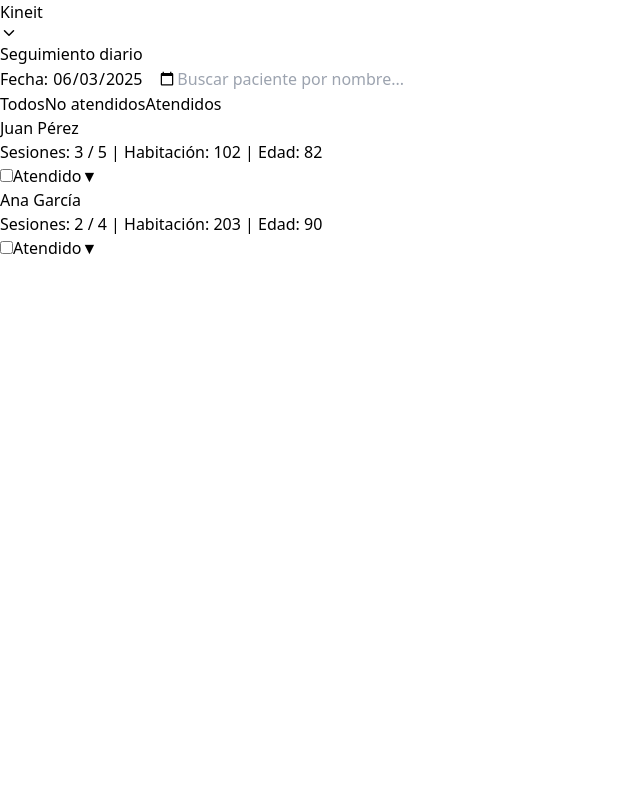
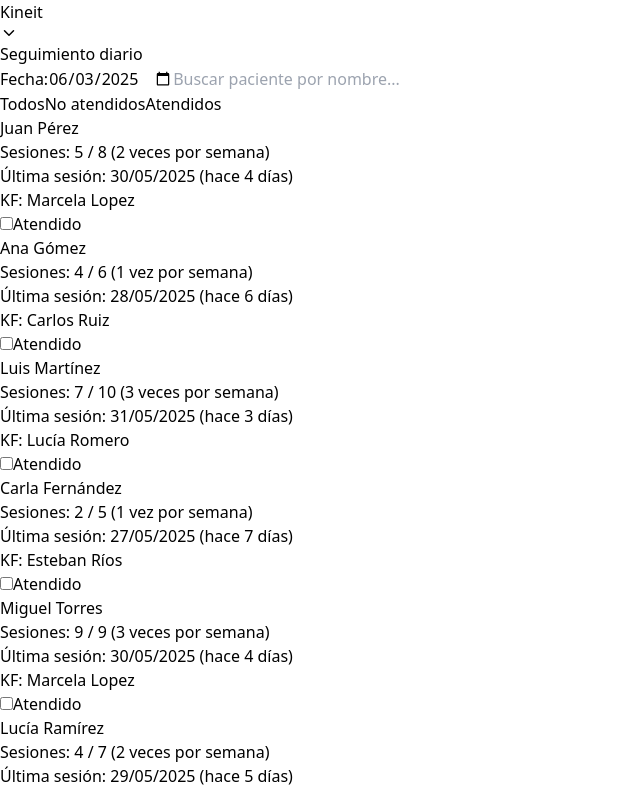
Before and after one commit to leonardo-santucho/keneit-front, a React (Vite) app: page /patients-daily-follow-up in a window 1280 px wide. Shown: the top 792 px of the page, without its empty margins (0-640 px from the left). Built offline with nearby package versions, Linux system fonts and the light colour scheme.

Commit message:
change PatientsDailyFollowUP to MVP

```diff
--- a/src/data/patientsMock.js
+++ b/src/data/patientsMock.js
@@ -1,5 +1,13 @@
+// patientsMock.js
 export const patientsMock = [
-  { id: 1, name: "Juan Pérez", age: 82, room: "102", status: "Active" },
-  { id: 2, name: "Ana Gómez", age: 90, room: "201", status: "Discharged" },
-  { id: 3, name: "Luis Martínez", age: 76, room: "103", status: "Active" }
+  { id: 1, name: "Juan Pérez", sessionsPlanned: 8, sessionsDone: 5, frequency: "2 veces por semana", lastSession: "2025-05-30", kinesiologist: "Marcela Lopez" },
+  { id: 2, name: "Ana Gómez", sessionsPlanned: 6, sessionsDone: 4, frequency: "1 vez por semana", lastSession: "2025-05-28", kinesiologist: "Carlos Ruiz" },
+  { id: 3, name: "Luis Martínez", sessionsPlanned: 10, sessionsDone: 7, frequency: "3 veces por semana", lastSession: "2025-05-31", kinesiologist: "Lucía Romero" },
+  { id: 4, name: "Carla Fernández", sessionsPlanned: 5, sessionsDone: 2, frequency: "1 vez por semana", lastSession: "2025-05-27", kinesiologist: "Esteban Ríos" },
+  { id: 5, name: "Miguel Torres", sessionsPlanned: 9, sessionsDone: 9, frequency: "3 veces por semana", lastSession: "2025-05-30", kinesiologist: "Marcela Lopez" },
+  { id: 6, name: "Lucía Ramírez", sessionsPlanned: 7, sessionsDone: 4, frequency: "2 veces por semana", lastSession: "2025-05-29", kinesiologist: "Carlos Ruiz" },
+  { id: 7, name: "Pedro Álvarez", sessionsPlanned: 6, sessionsDone: 6, frequency: "2 veces por semana", lastSession: "2025-06-01", kinesiologist: "Lucía Romero" },
+  { id: 8, name: "Laura Herrera", sessionsPlanned: 4, sessionsDone: 3, frequency: "1 vez por semana", lastSession: "2025-05-30", kinesiologist: "Esteban Ríos" },
+  { id: 9, name: "Ricardo Núñez", sessionsPlanned: 8, sessionsDone: 5, frequency: "2 veces por semana", lastSession: "2025-05-25", kinesiologist: "Marcela Lopez" },
+  { id: 10, name: "María Suárez", sessionsPlanned: 5, sessionsDone: 3, frequency: "1 vez por semana", lastSession: "2025-05-29", kinesiologist: "Carlos Ruiz" }
 ];
--- a/src/pages/PatientsDailyFollowUp.jsx
+++ b/src/pages/PatientsDailyFollowUp.jsx
@@ -1,20 +1,13 @@
 // PatientDailyFollowUp.jsx
-import { useState, useRef } from "react";
-import PatientCalendar from "../components/PatientCalendar";
+import { useState } from "react";
+import { patientsMock } from "../data/patientsMock.js";
+import { format, differenceInDays, parseISO } from "date-fns";
 
 export default function PatientDailyFollowUp() {
-  const allPatients = [
-    { id: 1, name: "Juan Pérez", room: "102", age: 82, sessionsPlanned: 5, sessionsDone: 3, frequency: "2x semana", time: "10:00" },
-    { id: 2, name: "Ana García", room: "203", age: 90, sessionsPlanned: 4, sessionsDone: 2, frequency: "1x semana", time: "11:30" },
-  ];
-
   const [selectedDate, setSelectedDate] = useState(() => new Date().toISOString().split("T")[0]);
   const [records, setRecords] = useState({});
   const [search, setSearch] = useState("");
   const [filter, setFilter] = useState("all");
-  const [expanded, setExpanded] = useState({});
-  const [mediaRecorder, setMediaRecorder] = useState(null);
-  const chunks = useRef([]);
 
   const handleDateChange = (e) => {
     const newDate = e.target.value;
@@ -36,58 +29,7 @@ export default function PatientDailyFollowUp() {
     }));
   };
 
-  const toggleExpand = (id) => {
-    setExpanded((prev) => ({ ...prev, [id]: !prev[id] }));
-  };
-
-  const updateField = (id, field, value) => {
-    setRecords((prev) => ({
-      ...prev,
-      [selectedDate]: {
-        ...prev[selectedDate],
-        [id]: {
-          ...(prev[selectedDate]?.[id] || {}),
-          [field]: value,
-        },
-      },
-    }));
-  };
-
-  const handleImageChange = (id, e) => {
-    const files = Array.from(e.target.files);
-    const previews = files.map(file => URL.createObjectURL(file));
-    updateField(id, "images", previews);
-  };
-
-  const startRecording = async (id) => {
-    const stream = await navigator.mediaDevices.getUserMedia({ audio: true });
-    const recorder = new MediaRecorder(stream);
-    recorder.ondataavailable = (e) => chunks.current.push(e.data);
-    recorder.onstop = () => {
-      const blob = new Blob(chunks.current, { type: "audio/webm" });
-      updateField(id, "audioURL", URL.createObjectURL(blob));
-      chunks.current = [];
-    };
-    recorder.start();
-    setMediaRecorder(recorder);
-  };
-
-  const stopRecording = () => {
-    mediaRecorder?.stop();
-  };
-
-  const handleSave = (id) => {
-    const entry = records[selectedDate]?.[id];
-    if (!entry || (!entry.comment && !entry.audioURL && !entry.images?.length)) {
-      alert("Agregá al menos una nota, foto o audio antes de guardar.");
-      return;
-    }
-
-    console.log("Guardado para:", id, "en fecha:", selectedDate, "=>", entry);
-    alert("Información guardada correctamente");
-  };
-
-  const filteredPatients = allPatients
+  const filteredPatients = patientsMock
     .filter((p) => p.name.toLowerCase().includes(search.toLowerCase()))
     .filter((p) => {
       const isChecked = records[selectedDate]?.[p.id]?.checked;
@@ -102,7 +44,7 @@ export default function PatientDailyFollowUp() {
 
       <div className="flex flex-col md:flex-row md:items-center md:justify-between gap-2 mb-4">
         <label className="text-sm text-gray-700">
-          Fecha:{" "}
+          Fecha:
           <input
             type="date"
             value={selectedDate}
@@ -140,6 +82,10 @@ export default function PatientDailyFollowUp() {
           const r = records[selectedDate]?.[p.id] || {};
           const isChecked = r.checked;
 
+          const lastSessionDate = p.lastSession;
+          const lastSessionFormatted = format(parseISO(lastSessionDate), "dd/MM/yyyy");
+          const daysAgo = differenceInDays(new Date(), parseISO(lastSessionDate));
+
           return (
             <div
               key={p.id}
@@ -147,17 +93,17 @@ export default function PatientDailyFollowUp() {
                 isChecked ? "border-green-500 bg-green-50" : "border-transparent"
               }`}
             >
-              <div
-                className="flex justify-between items-center cursor-pointer"
-                onClick={() => toggleExpand(p.id)}
-              >
+              <div className="flex justify-between items-center">
                 <div className={isChecked ? "text-gray-600" : ""}>
-                  <p className="font-medium">{p.name}</p>
+                  <p className="font-medium text-lg mb-1">{p.name}</p>
+
                   <p className="text-sm text-gray-500">
-                    Sesiones: {p.sessionsDone} / {p.sessionsPlanned} | Habitación: {p.room} | Edad: {p.age}
+                    Sesiones: {p.sessionsDone} / {p.sessionsPlanned} ({p.frequency})<br />
+                    Última sesión: {lastSessionFormatted} (hace {daysAgo} días)<br />
+                    KF: {p.kinesiologist}
                   </p>
                 </div>
-                <div className="flex gap-2 items-center" onClick={(e) => e.stopPropagation()}>
+                <div className="flex gap-2 items-center">
                   <label className="flex items-center gap-1 text-sm">
                     <input
                       type="checkbox"
@@ -166,74 +112,8 @@ export default function PatientDailyFollowUp() {
                     />
                     Atendido
                   </label>
-                  <button
-                    onClick={(e) => {
-                      e.stopPropagation();
-                      toggleExpand(p.id);
-                    }}
-                    className="text-sm text-indigo-600 hover:underline"
-                  >
-                    {expanded[p.id] ? "▲" : "▼"}
-                  </button>
                 </div>
               </div>
-
-              {expanded[p.id] && (
-                <div className="mt-4 space-y-3 text-sm text-gray-700">
-                  <PatientCalendar patientId={p.id} records={records} />
-
-                  <p><strong>Frecuencia:</strong> {p.frequency}</p>
-                  <p><strong>Horario:</strong> {p.time}</p>
-
-                  <textarea
-                    placeholder="Escriba una nota..."
-                    value={r.comment || ""}
-                    onChange={(e) => updateField(p.id, "comment", e.target.value)}
-                    className="w-full border p-2 rounded"
-                  />
-
-                  <div className="flex gap-2">
-                    <button
-                      onClick={() => startRecording(p.id)}
-                      className="px-3 py-1 bg-green-600 text-white rounded text-sm"
-                    >
-                      Grabar
-                    </button>
-                    <button
-                      onClick={stopRecording}
-                      className="px-3 py-1 bg-red-600 text-white rounded text-sm"
-                    >
-                      Detener
-                    </button>
-                  </div>
-
-                  {r.audioURL && (
-                    <audio controls src={r.audioURL} className="w-full" />
-                  )}
-
-                  <input
-                    type="file"
-                    accept="image/*"
-                    multiple
-                    onChange={(e) => handleImageChange(p.id, e)}
-                  />
-
-                  {r.images && (
-                    <div className="flex gap-2 flex-wrap mt-2">
-                      {r.images.map((src, idx) => (
-                        <img key={idx} src={src} alt="Foto" className="max-h-24 rounded" />
-                      ))}
-                    </div>
-                  )}
-
-                  <button
-                    onClick={() => handleSave(p.id)}
-                    className="mt-4 px-4 py-2 bg-indigo-600 text-white rounded text-sm"
-                  >
-                    Guardar
-                  </button>
-                </div>
-              )}
             </div>
           );
         })}
```
